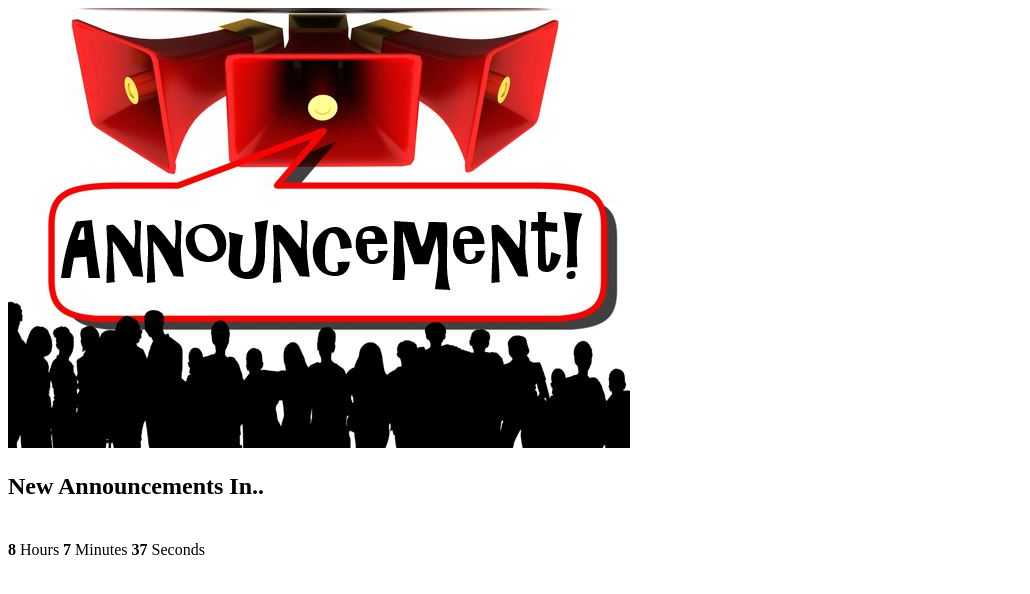
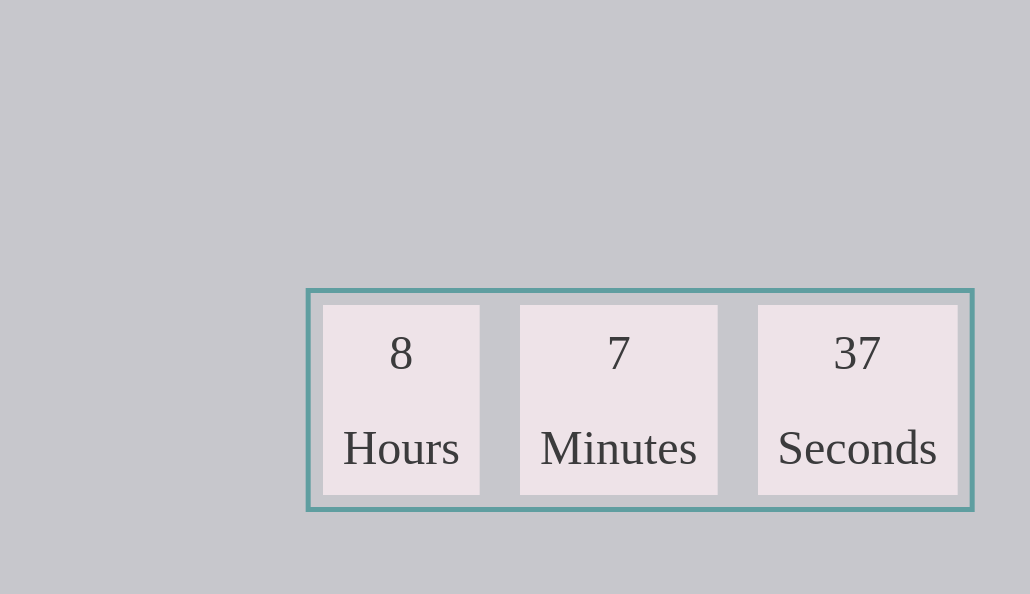
Before and after one commit to Snehil-21/Countdown-Timer, a plain HTML site: page index.html in a window 1280 px wide. Shown: the whole page, without its empty margins (0-1030 px from the left). Drawn offline with Linux system fonts and the light colour scheme.

Commit message:
Changes in UI

```diff
--- a/app.js
+++ b/app.js
@@ -1,40 +1,19 @@
-const tags = document.querySelectorAll(".countdown .format h4")
-console.log(tags);
-var hrs = 24 - new Date().getHours();
+const hr = document.querySelector("td.hr.cards")
+const min = document.querySelector("td.min.cards")
+const second = document.querySelector("td.sec.cards")
+
+var hrs = 23 - new Date().getHours();
 var mins = 60 - new Date().getMinutes();
 var sec = 60 - new Date().getSeconds();
 
 function updateCountdown() {
-    vals = [hrs,mins,sec];
-    tags.forEach((tag, itr) => {
-        tag.innerHTML = vals[itr];
-    })
+    hr.innerHTML = hrs;
+    min.innerHTML = mins;
+    second.innerHTML = sec;
 
     hrs = 23 - new Date().getHours();
     mins = 59 - new Date().getMinutes();
     sec = 59 - new Date().getSeconds();
-
-    // if(sec == 0) {
-    //     sec = 59;
-    //     if(mins == 0) {
-    //         mins = 59;
-    //         hrs--;
-    //     }
-    //     else {
-    //         mins--;
-    //     }
-    // }
-    // if(mins == 0) {
-    //     mins = 59;
-    //     if(hrs != 0)
-    //         hrs--;
-    // }
-    // if(hrs == 0) {
-    //     hrs = 24;
-    //     mins = 00;
-    //     sec = 00;
-    // }
-    // sec--;
 }
 
 let countdown = setInterval(updateCountdown,1000);
--- a/index.html
+++ b/index.html
@@ -8,30 +8,25 @@
     <link rel="stylesheet" href="main.css">
 </head>
 <body>
-    <section class="middle-section">
-        <article>
-            <img src="./assets/announcement.jpg" alt="Announcements Image">
-        </article>
-        <article class="intern-announcement">
-            <h2>New Announcements In..</h2>
-        </article>
-        <div class="countdown">
-            <div class="format">
-                <h4 class="hours"></h4>
-                <span>Hours</span>
-            </div>
+    <div class="main-content">
+        <table>
+            <tr>
+                <td class="hr cards"></td>
+                <td></td>
+                <td class="min cards"></td>
+                <td></td>
+                <td class="sec cards"></td>
+            </tr>
 
-            <div class="format">
-                <h4 class="minutes"></h4>
-                <span>Minutes</span>
-            </div>
-
-            <div class="format">
-                <h4 class="seconds"></h4>
-                <span>Seconds</span>
-            </div>
-        </div>
-    </section>
+            <tr>
+                <td class="cards">Hours</td>
+                <td></td>
+                <td class="cards">Minutes</td>
+                <td></td>
+                <td class="cards">Seconds</td>
+            </tr>
+        </table>
+    </div>
     <script src="app.js"></script>
 </body>
 </html>
--- a/main.css
+++ b/main.css
@@ -1,7 +1,29 @@
-.format {
-    display: inline;
+body {
+    background-color: #c7c7cc;
 }
 
-.hours,.minutes,.seconds {
-    display: inline-block;
+.main-content {
+    position: absolute;
+    left: 50%;
+    top: 50%;
+    transform: translateX(-50%) translateY(-50%);
+    border: 5px solid cadetblue;
+    font-size: 48px;
+    text-align: center;
+    padding: 12px;
 }
+
+table {
+    border-spacing: 0;
+    border-collapse: collapse;
+}
+
+
+td {
+    padding: 20px;
+}
+
+.cards{
+    background-color: lavenderblush;
+    opacity: 0.7;
+}
```
